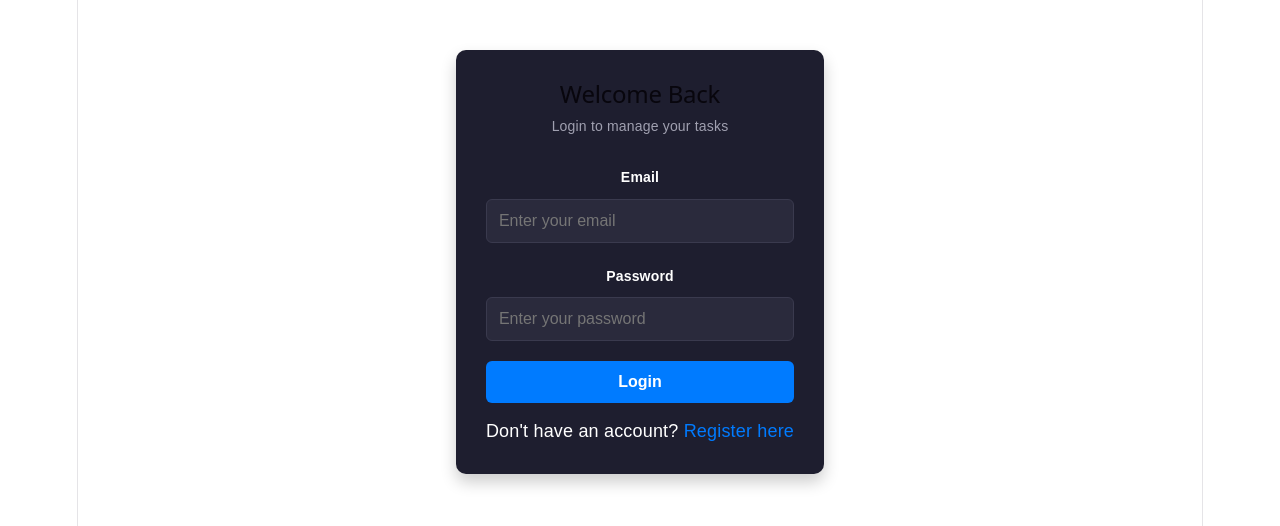
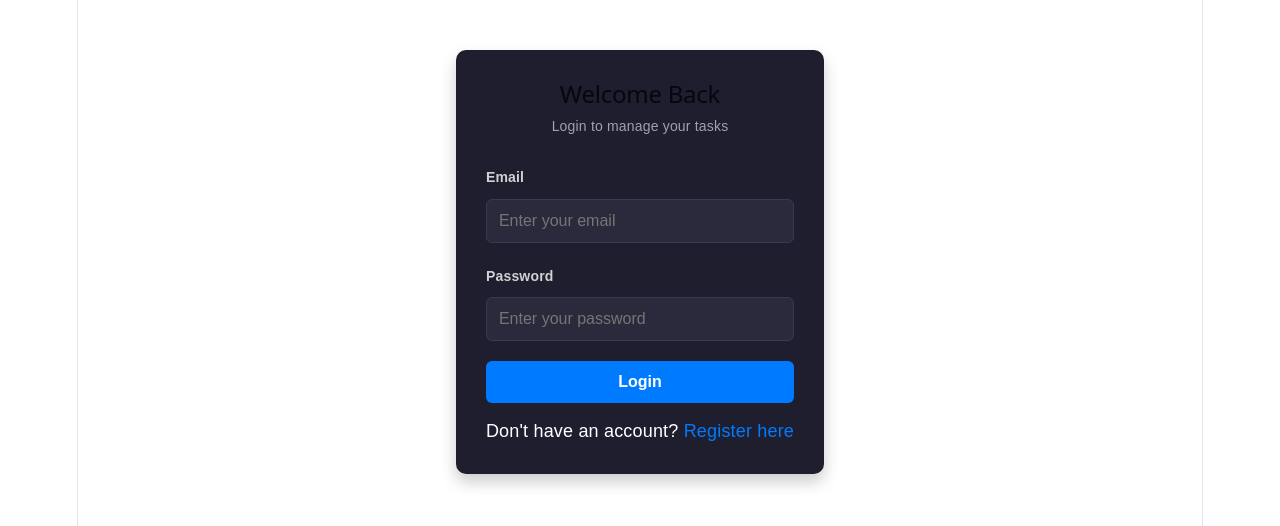
Before and after one commit to panthoiba/ToDo-Dashboard, a React app in the folder Frontend/: page /#/login in a window 1280 px wide. Shown: the top 526 px of the page. Built offline with nearby package versions, Linux system fonts and the light colour scheme; the HTML template or start-up script is replaced by a standard one.

Commit message:
Align form labels to the left

```diff
--- a/Frontend/src/App.css
+++ b/Frontend/src/App.css
@@ -33,7 +33,9 @@
 .input-group label {
   margin-bottom: 8px;
   font-size: 14px;
-  font-weight: bold;
+  font-weight: 600;
+  color: #d1d1d1;
+  text-align: left; /* <-- Add this line! */
 }
 
 .input-group input {
```
